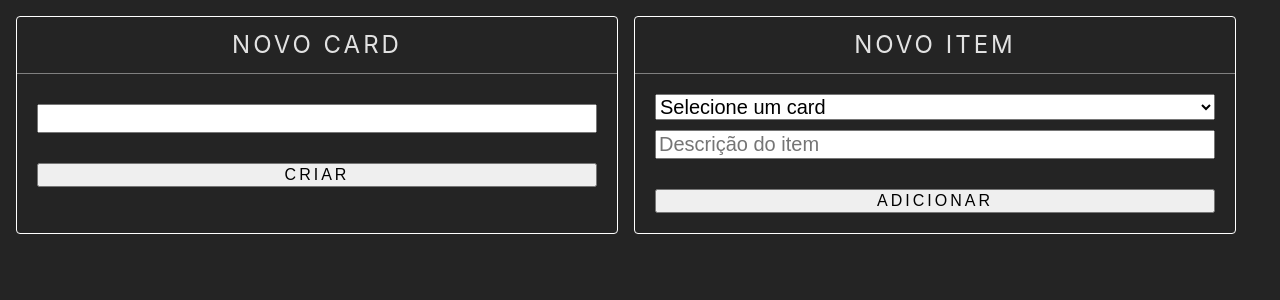
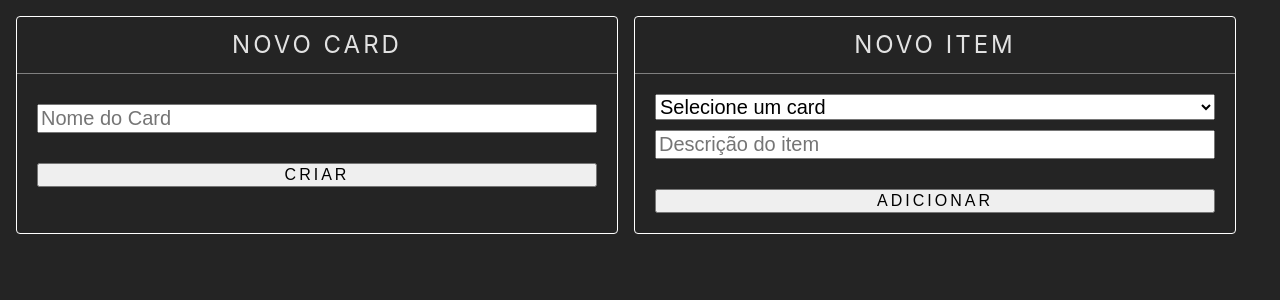
Before and after one commit to mentalitydark/annotations, a React (Vite) app: page / in a window 1280 px wide. Shown: the top 300 px of the page. Built offline with nearby package versions, Linux system fonts and the light colour scheme.

Commit message:
feat: add placeholder to input in NewCard

```diff
--- a/src/components/NewCard/NewCard.tsx
+++ b/src/components/NewCard/NewCard.tsx
@@ -16,6 +16,7 @@ export function NewCard() {
           type="text"
           name="new-card-input"
           className="input-text"
+          placeholder="Nome do Card"
           onKeyDown={EnterEvent(createCardSubmit)}
           />
       </CardElements.Content>
```
